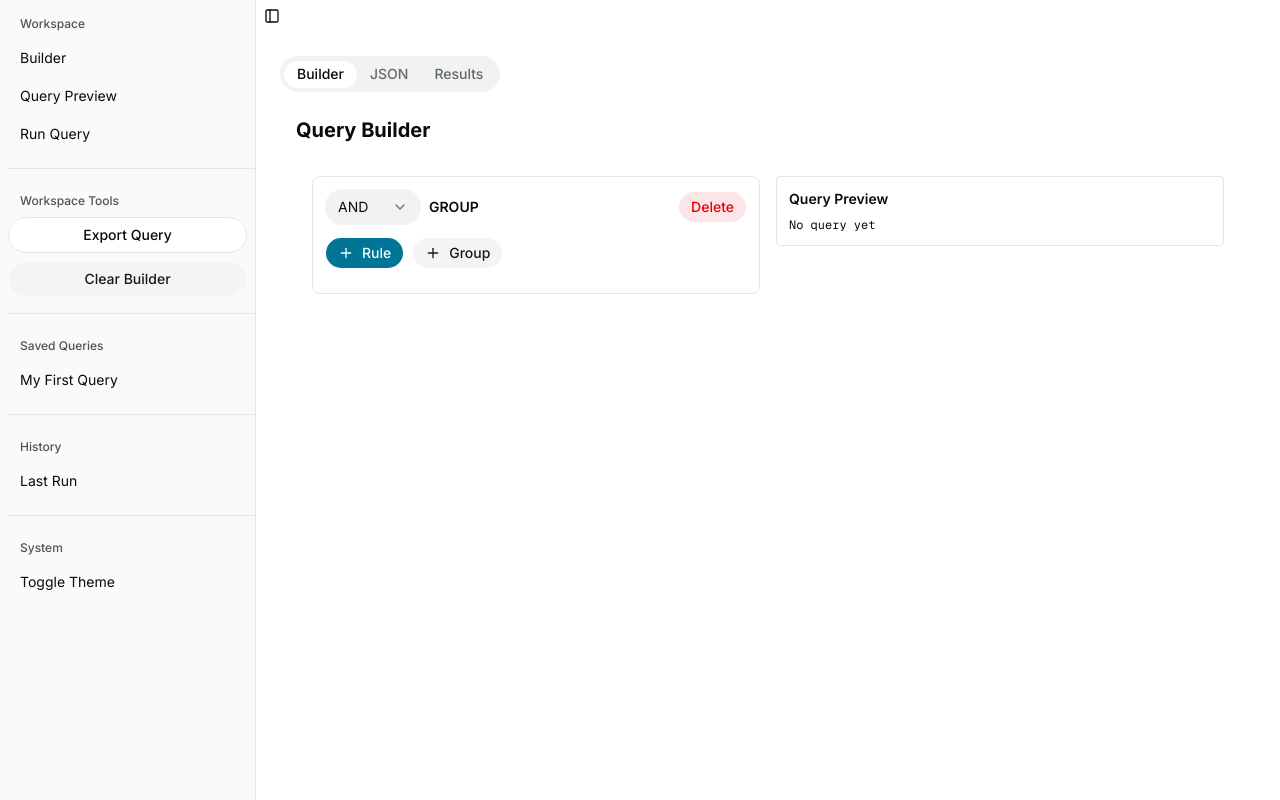
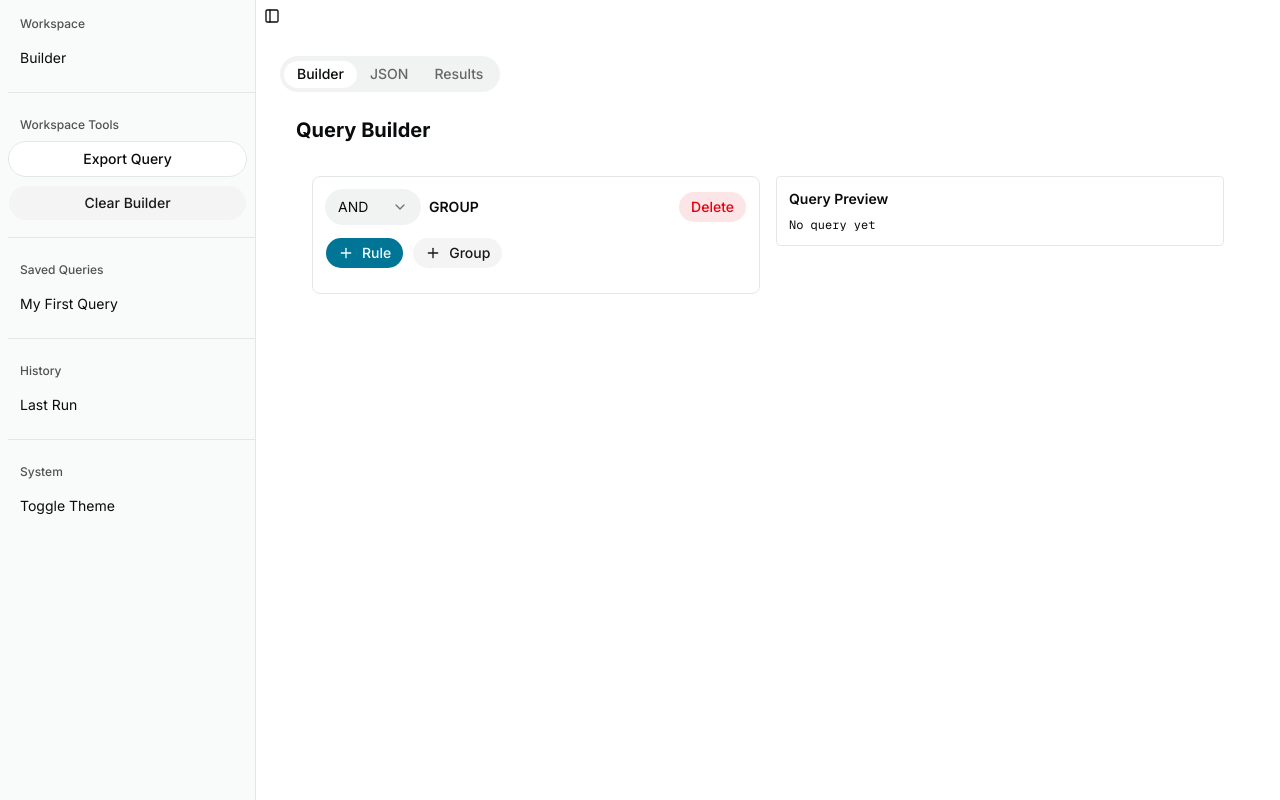
Before and after one commit to justtimi/visual-query-builder, a Next.js app: page / in a window 1280 px wide. Built offline with nearby package versions, Linux system fonts and the light colour scheme.

Commit message:
chore: refine sidebar to reflect actual capability

```diff
--- a/src/app/layout.tsx
+++ b/src/app/layout.tsx
@@ -64,14 +64,6 @@ export default function RootLayout({
                     <SidebarMenuItem>
                       <SidebarMenuButton>Builder</SidebarMenuButton>
                     </SidebarMenuItem>
-
-                    <SidebarMenuItem>
-                      <SidebarMenuButton>Query Preview</SidebarMenuButton>
-                    </SidebarMenuItem>
-
-                    <SidebarMenuItem>
-                      <SidebarMenuButton>Run Query</SidebarMenuButton>
-                    </SidebarMenuItem>
                   </SidebarMenu>
                 </SidebarGroup>
 
```
